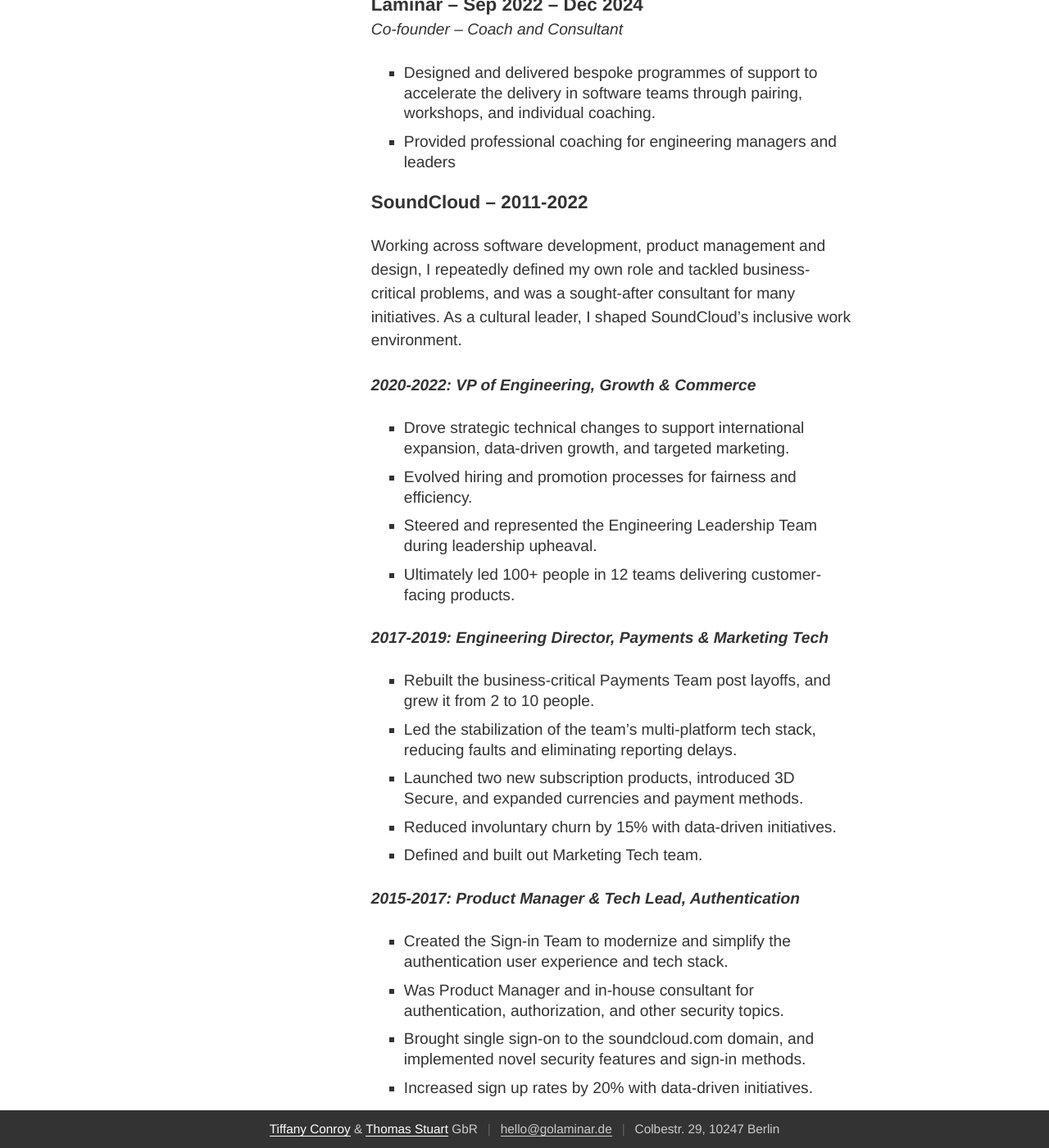
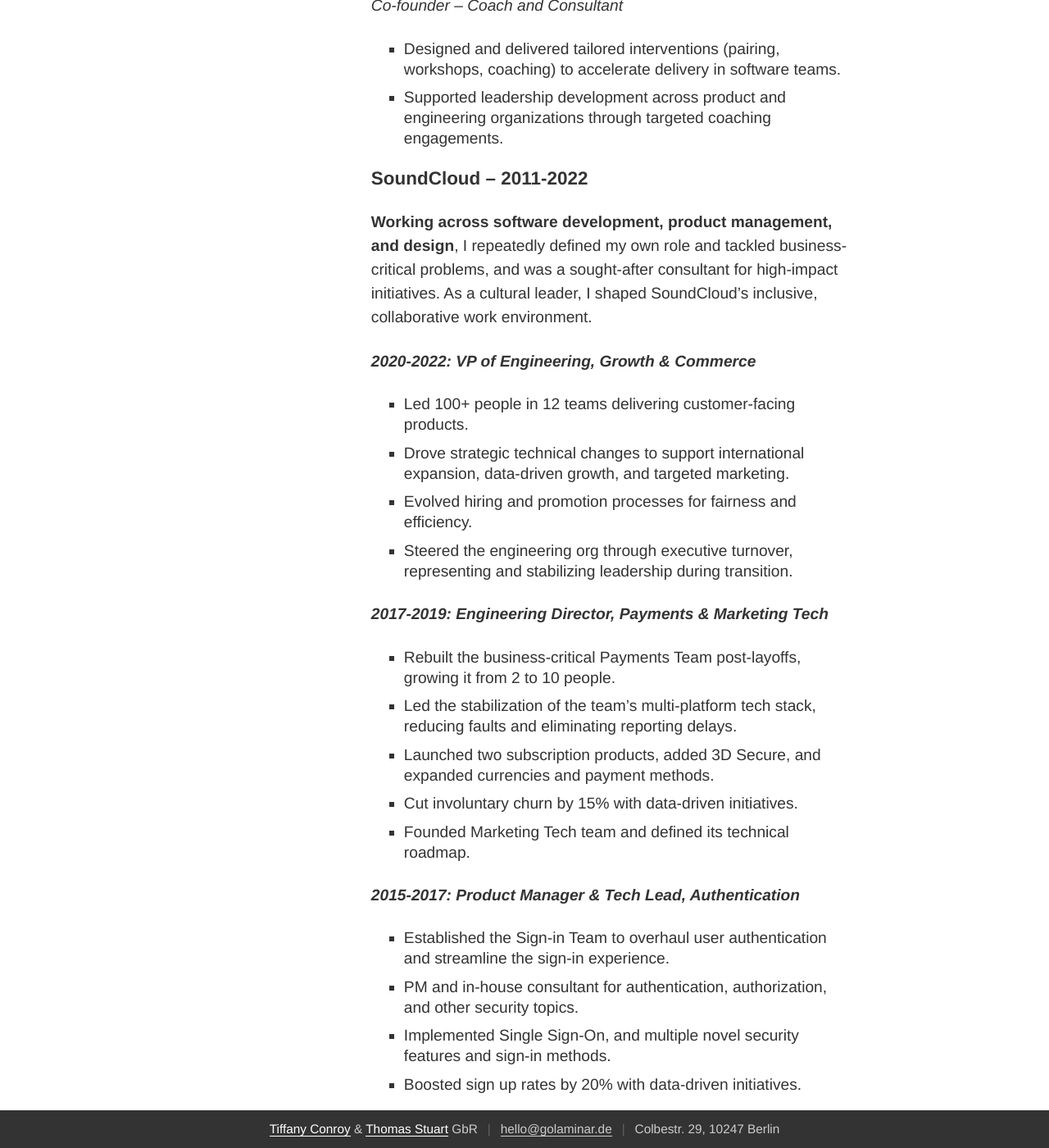
Before and after one commit to golaminar/golaminar.github.io, a Jekyll site: the page built from tiffany/cv.html, in a window 1280 px wide and 1400 px high, scrolled down 1674 px. Shown: the whole window at 82% size. Built offline with Jekyll 4.4.1, drawn with Linux system fonts in a browser that asks for light colours; some of the changed text lies outside the part shown.

Commit message:
Slightly more punchy CV

```diff
--- a/tiffany/cv.html
+++ b/tiffany/cv.html
@@ -80,13 +80,13 @@
                 <h3>zolar GmbH – Dec 2023–June 2025</h3>
 
                 <p>
-                    When I joined zolar, it was focused on selling and installing residential PV systems through third-party installers. As the energy transition proved to be driven by these local players, zolar pivoted to a SaaS model—offering an AI-powered platform to the very installers it once contracted.
+                    When I joined, zolar sold residential PV systems via third-party installers. As the energy transition proved to be driven by these local players, zolar pivoted to a SaaS model—offering an AI-powered platform directly to installers.
                 </p>
 
                 <h4 style="font-style: italic;">AI Squad Lead</h4>
                 <ul>
-                    <li>Led a small, agile AI-focused team developing smart features for a SaaS platform supporting solar installation professionals.</li>
-                    <li>The platform evolved from a prior internal tool into a standalone, AI-powered solution streamlining project management from customer acquisition through to installation.</li>
+                    <li>Led a focused, cross-functional team building AI-driven features to support solar installation professionals.</li>
+                    <li>Helped evolve an internal planning tool into a market-facing SaaS product, streamlining workflows from lead generation through installation.</li>
                 </ul>
 
                 <h4 style="font-style: italic;">Principal Process Product Strategist</h4>
@@ -95,57 +95,58 @@
                     <li>Promoted modern product practices across technology and operations teams.</li>
                 </ul>
 
-                <h3>Sole Proprietor – Since January 2025</h3>
+                <h3>Sole Proprietor – Jan 2025–Present</h3>
                 <h4 style="font-style: italic;">Engineering Leadership Coach</h4>
                 <ul>
-                    <li>Provide professional coaching for engineering managers and leaders, both 1:1 and for groups.</li>
+                    <li>Provide 1:1 and group coaching for engineering leaders navigating complex team and organizational dynamics.</li>
                 </ul>
 
                 <h3>Laminar – Sep 2022 – Dec 2024</h3>
                 <h4 style="font-style: italic;">Co-founder – Coach and Consultant</h4>
                 <ul>
-                    <li>Designed and delivered bespoke programmes of support to accelerate the delivery in software teams through pairing, workshops, and individual coaching.</li>
-                    <li>Provided professional coaching for engineering managers and leaders</li>
+                    <li>Designed and delivered tailored interventions (pairing, workshops, coaching) to accelerate delivery in software teams.</li>
+                    <li>Supported leadership development across product and engineering organizations through targeted coaching engagements.</li>
                 </ul>
 
                 <h3>SoundCloud – 2011-2022</h3>
 
                 <p>
-                    Working across software development, product management and design, I repeatedly defined my own role and tackled
-                    business-critical problems, and was a sought-after consultant for many initiatives. As a cultural leader, I shaped
-                    SoundCloud’s inclusive work environment.
+                    <strong>Working across software development, product management, and design</strong>,
+                    I repeatedly defined my own role and tackled business-critical problems,
+                    and was a sought-after consultant for high-impact initiatives.
+                    As a cultural leader, I shaped SoundCloud’s inclusive, collaborative work environment.
                 </p>
 
                 <h4 style="font-style: italic;">2020-2022: VP of Engineering, Growth & Commerce</h4>
                 <ul>
+                    <li>Led 100+ people in 12 teams delivering customer-facing products.</li>
                     <li>Drove strategic technical changes to support international expansion, data-driven
                     growth, and targeted marketing.</li>
                     <li>Evolved hiring and promotion processes for fairness and efficiency.</li>
-                    <li>Steered and represented the Engineering Leadership Team during leadership upheaval.</li>
-                    <li>Ultimately led 100+ people in 12 teams delivering customer-facing products.</li>
+                    <li>Steered the engineering org through executive turnover, representing and stabilizing leadership during transition.</li>
                 </ul>
 
                 <h4 style="font-style: italic;">2017-2019: Engineering Director, Payments & Marketing Tech</h4>
                 <ul>
-                    <li>Rebuilt the business-critical Payments Team post layoffs, and grew it from 2 to 10 people.</li>
+                    <li>Rebuilt the business-critical Payments Team post-layoffs, growing it from 2 to 10 people.</li>
                     <li>Led the stabilization of the team’s multi-platform tech stack, reducing faults and eliminating reporting delays.</li>
-                    <li>Launched two new subscription products, introduced 3D Secure, and expanded currencies and payment methods.</li>
-                    <li>Reduced involuntary churn by 15% with data-driven initiatives.</li>
-                    <li>Defined and built out Marketing Tech team.</li>
+                    <li>Launched two subscription products, added 3D Secure, and expanded currencies and payment methods.</li>
+                    <li>Cut involuntary churn by 15% with data-driven initiatives.</li>
+                    <li>Founded Marketing Tech team and defined its technical roadmap.</li>
                 </ul>
 
                 <h4 style="font-style: italic;">2015-2017: Product Manager & Tech Lead, Authentication</h4>
                 <ul>
-                    <li>Created the Sign-in Team to modernize and simplify the authentication user experience and tech stack.</li>
-                    <li>Was Product Manager and in-house consultant for authentication, authorization, and other security topics.</li>
-                    <li>Brought single sign-on to the soundcloud.com domain, and implemented novel security features and sign-in methods.</li>
-                    <li>Increased sign up rates by 20% with data-driven initiatives.</li>
+                    <li>Established the Sign-in Team to overhaul user authentication and streamline the sign-in experience.</li>
+                    <li>PM and in-house consultant for authentication, authorization, and other security topics.</li>
+                    <li>Implemented Single Sign-On, and multiple novel security features and sign-in methods.</li>
+                    <li>Boosted sign up rates by 20% with data-driven initiatives.</li>
                 </ul>
 
                 <h4 style="font-style: italic;">2011-2015: Developer — Tech Lead — Product Manager — UX & Product Designer</h4>
                 <ul>
                     <li>PM, designer, and lead developer of SoundCloud’s user administration system, which became an indispensable tool for diagnosing and solving end-user issues.</li>
-                    <li>Built self-serve tools for customer support that reduced case resolution times from days to minutes.</li>
+                    <li>Built self-serve tools for customer support, reducing case resolution times from days to minutes.</li>
                     <li>Extended SoundCloud’s microservices and core systems with auditable administrative functionality.</li>
                     <li>Designed and implemented all three sides (uploader, rightsholder, backoffice) of SoundCloud’s content dispute resolution flow, with a focus on fast and fair resolutions.</li>
                 </ul>
```
